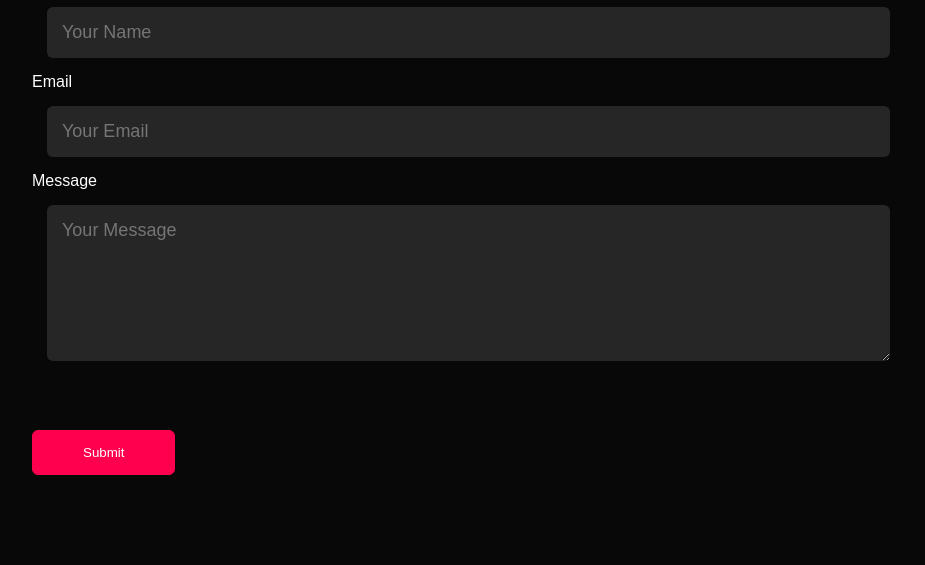
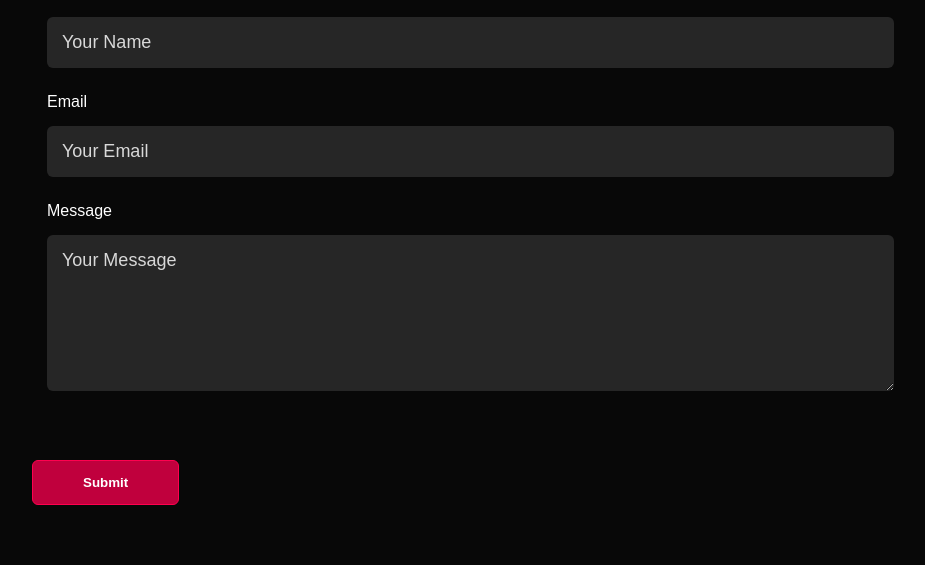
Before and after one commit to marek1sobota/marek1sobota.github.io, a plain HTML site: page index.html in a window 1280 px wide. Shown: the part 3157-3722 px from the top of the page, without its empty margins (96-1021 px from the left). Before the commit the page ends 3692 px from the top, so only its background shows below. Drawn offline with Linux system fonts and the light colour scheme.

Commit message:
Update style.css

```diff
--- a/style.css
+++ b/style.css
@@ -271,11 +271,17 @@
 
 .btn.btn2{
     display: inline-block;
-    background: #ff004f;
+    background: #c0003d;
+    color: #ffffff;
+    font-weight: 600;
 }
 
-.contact-right form{
-    width: 100%;
+.contact-right label{
+    display: block;
+    margin-left: 15px;
+    margin-top: 10px;
+    color: #ffffff;
+    font-size: 16px;
 }
 form input, form textarea{
     width: 100%;
@@ -287,6 +293,11 @@
     color: #fff;
     font-size: 18px;
     border-radius: 6px;
+}
+form input::placeholder,
+form textarea::placeholder{
+    color: #d9d9d9;
+    opacity: 1;
 }
 form btn2{
     padding: 14px 60px;
```
